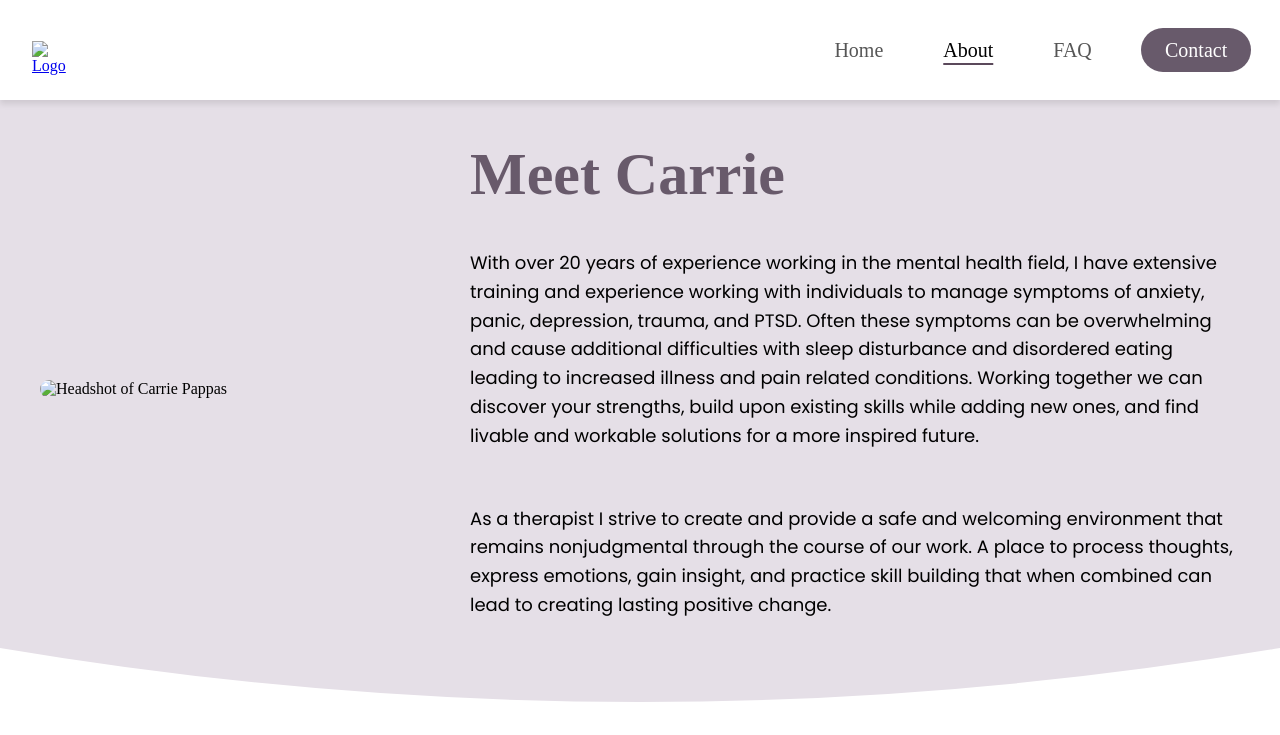
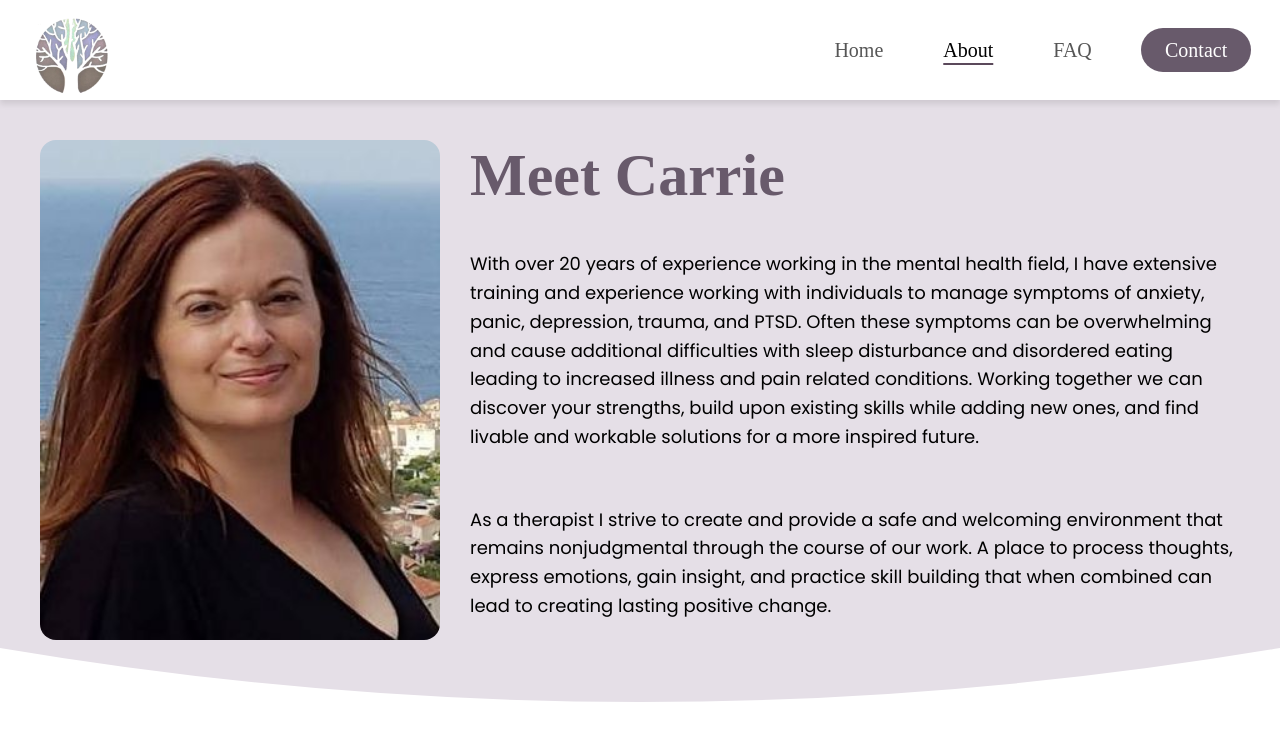
Before and after one commit to opappas/finalProject, a plain HTML site: page about.html in a window 1280 px wide. Shown: the top 735 px of the page. Drawn offline with Linux system fonts and the light colour scheme; the site is published under a folder, as on GitHub Pages, so addresses that start at the root find nothing.

Commit message:
Update about.html

```diff
--- a/about.html
+++ b/about.html
@@ -4,7 +4,7 @@
     <meta charset="UTF-8">
     <meta name="viewport" content="width=device-width, initial-scale=1.0">
     <title>About</title>
-    <link rel="icon" type="image/x-icon" href="/images/cpclogo.png">
+    <link rel="icon" type="image/x-icon" href="./images/cpclogo.png">
     <link rel="stylesheet" href="css/approach.css">
     <link rel="stylesheet" href="css/about.css">
     <link rel="stylesheet" href="css/style.css">
@@ -15,7 +15,7 @@
       <!--Navigation-->
     <nav>
          <a href="index.html">
-            <img id="logoNav" src="/images/cpclogo.png" alt="Logo">
+            <img id="logoNav" src="./images/cpclogo.png" alt="Logo">
         </a>
         <ul>
             <li><a href="index.html">Home</a></li>
@@ -42,7 +42,7 @@
   </svg>
 </div>
 
-        <img class="headshot" src="/images/headshot.jpeg" alt="Headshot of Carrie Pappas">
+        <img class="headshot" src="./images/headshot.jpeg" alt="Headshot of Carrie Pappas">
 
         <div class="about-text">
 
```
